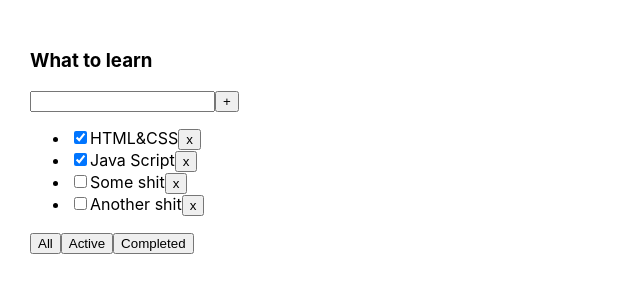
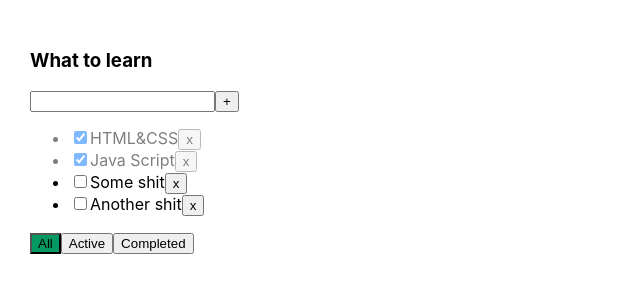
Before and after one commit to Asio-otus/todolist, a React (Create React App) app: page / in a window 1280 px wide. Shown: the top 300 px of the page, without its empty margins (0-640 px from the left). Built offline with nearby package versions, Linux system fonts and the light colour scheme.

Commit message:
04 - is done

```diff
--- a/src/App.css
+++ b/src/App.css
@@ -6,3 +6,19 @@
 .App > div {
   margin-right: 50px;
 }
+
+.error {
+  border: red 1px solid;
+}
+
+.error-message {
+  color: red;
+}
+
+.active-filter {
+  background-color: #049862;
+}
+
+.is-done {
+  opacity: .5;
+}
--- a/src/App.tsx
+++ b/src/App.tsx
@@ -3,6 +3,7 @@ import './App.css';
 import Todolist from './components/Todolist';
 import {v1} from "uuid";
 
+// Types
 export type TaskType = {
     id: string;
     title: string;
@@ -11,8 +12,10 @@ export type TaskType = {
 
 export type FilterValuesType = "all" | "active" | "completed"
 
+// Component
 function App() {
 
+    // Local state
     let [tasks, setTasks] = useState<Array<TaskType>>([
             {id: v1(), title: "HTML&CSS", isDone: true},
             {id: v1(), title: "Java Script", isDone: true},
@@ -22,6 +25,7 @@ function App() {
 
     const [filter, setFilter] = useState<FilterValuesType> ("all")
 
+    // Functions
     function removeTask(taskID: string) {
         const newTasks = tasks.filter(task => task.id !== taskID)
         setTasks(newTasks)
@@ -33,7 +37,15 @@ function App() {
         const newTask: TaskType = {id: v1(), title: title, isDone: false};
         setTasks([newTask, ...tasks]);
     }
+    function changeTaskStatus (id: string, isDone: boolean) {
+        let task = tasks.find(t => t.id === id)
+        if (task) {
+            task.isDone = isDone;
+            setTasks([...tasks])
+        }
+    }
 
+    // Filter logic
     let tasksForTodoList = tasks
     if (filter === "active") {
         tasksForTodoList = tasks.filter(t => !t.isDone)
@@ -42,9 +54,16 @@ function App() {
         tasksForTodoList = tasks.filter(t => t.isDone)
     }
 
+    // Render
     return (
         <div className="App">
-            <Todolist title="What to learn" tasks={tasksForTodoList} removeTask={removeTask} addTask={addTask} changeFilter={changeFilter}/>
+            <Todolist title="What to learn"
+                      filter={filter}
+                      tasks={tasksForTodoList}
+                      removeTask={removeTask}
+                      addTask={addTask}
+                      changeFilter={changeFilter}
+                      changeTaskStatus={changeTaskStatus}/>
         </div>
     );
 }
--- a/src/components/Todolist.tsx
+++ b/src/components/Todolist.tsx
@@ -1,51 +1,84 @@
 import React, {ChangeEvent, useState, KeyboardEvent} from 'react';
 import {FilterValuesType, TaskType} from "../App";
 
+// Types
 type PropsType = {
     title: string;
+    filter: FilterValuesType;
     tasks: Array<TaskType>;
     addTask: (title: string) => void
     removeTask: (task: string) => void;
     changeFilter: (filterValue: FilterValuesType) => void;
+    changeTaskStatus: (id: string, isDone: boolean) => void;
 }
 
+// Component
 function Todolist(props: PropsType) {
 
-    let [title, setTitle] = useState<string>('');
+    // Local state
+    const [title, setTitle] = useState<string>('');
+    const [error, setError] = useState<string | null>(null);
 
+    // Functions
     const addTask = () => {
-        props.addTask(title);
-        setTitle('')
+        const taskTitle = title.trim()
+        if (taskTitle) {
+            props.addTask(taskTitle.trim());
+            setTitle('')
+        } else {
+            setError("Title is required!")
+        }
     }
-    const onChangeHandler = (e: ChangeEvent<HTMLInputElement>) =>
-    {
+    const onChangeHandler = (e: ChangeEvent<HTMLInputElement>) => {
+        setError(null)
         setTitle(e.currentTarget.value)
     }
     const onKeyPressHandler = (e: KeyboardEvent<HTMLInputElement>) => {
-        if(e.key === "Enter") addTask()
+        if (e.key === "Enter") addTask()
     }
-    const filterAll = () => {props.changeFilter("all")}
-    const filterActive = () => {props.changeFilter("active")}
-    const filterCompleted = () => {props.changeFilter("completed")}
+    const filterAll = () => {
+        props.changeFilter("all")
+    }
+    const filterActive = () => {
+        props.changeFilter("active")
+    }
+    const filterCompleted = () => {
+        props.changeFilter("completed")
+    }
 
+    // Render
     return (
         <div>
             <h3>{props.title}</h3>
+            {/*Add new task*/}
             <div>
-                {/*e.currentTarget === input*/}
                 <input value={title}
                        onChange={onChangeHandler}
                        onKeyPress={onKeyPressHandler}
+                       className={error ? "error" : ""}
                 />
                 <button onClick={addTask}>+</button>
+                {error && <div className="error-message">
+                    {error}
+                </div>}
             </div>
+            {/*Tasks*/}
             <ul>
                 {
                     props.tasks.map(task => {
-                        const removeTask = () => {props.removeTask(task.id)}
+                        const removeTask = () => {
+                            props.removeTask(task.id)
+                        }
+                        const changeStatus = (e: ChangeEvent<HTMLInputElement>) => {
+                            props.changeTaskStatus(task.id, e.currentTarget.checked)
+                        }
                         return (
-                            <li>
-                                <input type="checkbox" checked={task.isDone}/>
+                            <li key={task.id}
+                                className={task.isDone ? "is-done" : ""}>
+                                <input
+                                    onChange={changeStatus}
+                                    type="checkbox"
+                                    checked={task.isDone}/>
                                 <span>{task.title}</span>
                                 <button onClick={removeTask}>x</button>
                             </li>
@@ -53,10 +86,20 @@ function Todolist(props: PropsType) {
                     })
                 }
             </ul>
+            {/*Filter buttons*/}
             <div>
-                <button onClick={filterAll}>All</button>
-                <button onClick={filterActive}>Active</button>
-                <button onClick={filterCompleted}>Completed</button>
+                <button
+                    className={props.filter === "all" ? "active-filter" : ""}
+                    onClick={filterAll}>All
+                </button>
+                <button
+                    className={props.filter === "active" ? "active-filter" : ""}
+                    onClick={filterActive}>Active
+                </button>
+                <button
+                    className={props.filter === "completed" ? "active-filter" : ""}
+                    onClick={filterCompleted}>Completed
+                </button>
             </div>
         </div>
     );
```
